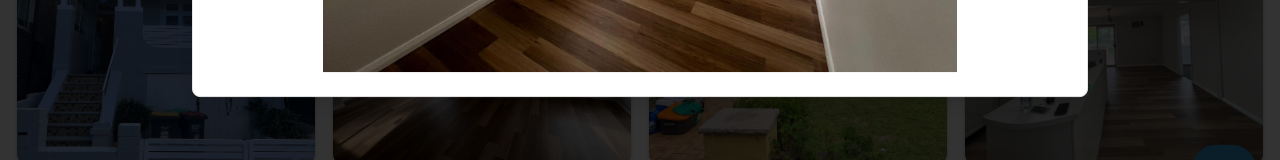
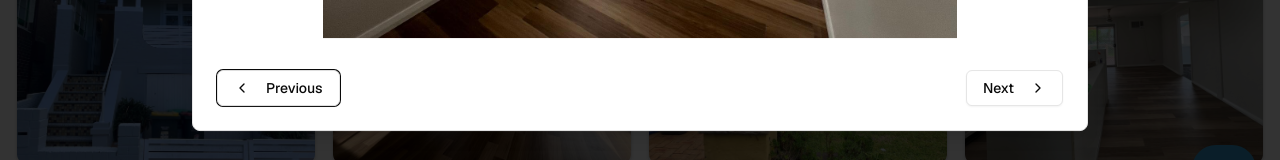
Before and after one commit to SrijanTimsina/majestic-painting, a Next.js app: page /gallery in a window 1280 px wide. Both pictures are taken after a click on the element 166 px from the left and 346 px from the top of the page. Shown: the part 583-743 px from the top of the page. Built offline with nearby package versions, Linux system fonts and the light colour scheme.

Commit message:
galleryupdate

```diff
--- a/app/gallery/page.tsx
+++ b/app/gallery/page.tsx
@@ -10,7 +10,7 @@ import {
   DialogHeader,
   DialogTitle,
 } from "@/components/ui/dialog";
-import { Play } from "lucide-react";
+import { Play, ChevronLeft, ChevronRight } from "lucide-react";
 
 const categories = ["All", "Interior", "Exterior", "Commercial"];
 
@@ -97,9 +97,9 @@ const galleryItems = [
 
 export default function GalleryPage() {
   const [activeCategory, setActiveCategory] = useState("All");
-  const [selectedItem, setSelectedItem] = useState<
-    (typeof galleryItems)[0] | null
-  >(null);
+  const [selectedItemIndex, setSelectedItemIndex] = useState<number | null>(
+    null,
+  );
   const [isDialogOpen, setIsDialogOpen] = useState(false);
 
   const filteredItems = useMemo(() => {
@@ -108,10 +108,27 @@ export default function GalleryPage() {
       : galleryItems.filter((item) => item.category === activeCategory);
   }, [activeCategory]);
 
-  const handleItemClick = (item: (typeof galleryItems)[0]) => {
-    setSelectedItem(item);
+  const handleItemClick = (index: number) => {
+    setSelectedItemIndex(index);
     setIsDialogOpen(true);
   };
+
+  const handleNext = () => {
+    setSelectedItemIndex((prevIndex) =>
+      prevIndex === null ? null : (prevIndex + 1) % filteredItems.length,
+    );
+  };
+
+  const handlePrevious = () => {
+    setSelectedItemIndex((prevIndex) =>
+      prevIndex === null
+        ? null
+        : (prevIndex - 1 + filteredItems.length) % filteredItems.length,
+    );
+  };
+
+  const selectedItem =
+    selectedItemIndex !== null ? filteredItems[selectedItemIndex] : null;
 
   return (
     <div className="container mx-auto px-4 py-8">
@@ -136,7 +153,7 @@ export default function GalleryPage() {
           <Card
             key={index}
             className="group cursor-pointer overflow-hidden hover:shadow-xl"
-            onClick={() => handleItemClick(item)}
+            onClick={() => handleItemClick(index)}
           >
             <CardContent className="relative p-0">
               {item.type === "image" ? (
@@ -186,6 +203,14 @@ export default function GalleryPage() {
               </video>
             )}
           </div>
+          <div className="mt-4 flex justify-between">
+            <Button onClick={handlePrevious} variant="outline">
+              <ChevronLeft className="mr-2 h-4 w-4" /> Previous
+            </Button>
+            <Button onClick={handleNext} variant="outline">
+              Next <ChevronRight className="ml-2 h-4 w-4" />
+            </Button>
+          </div>
         </DialogContent>
       </Dialog>
     </div>
```
